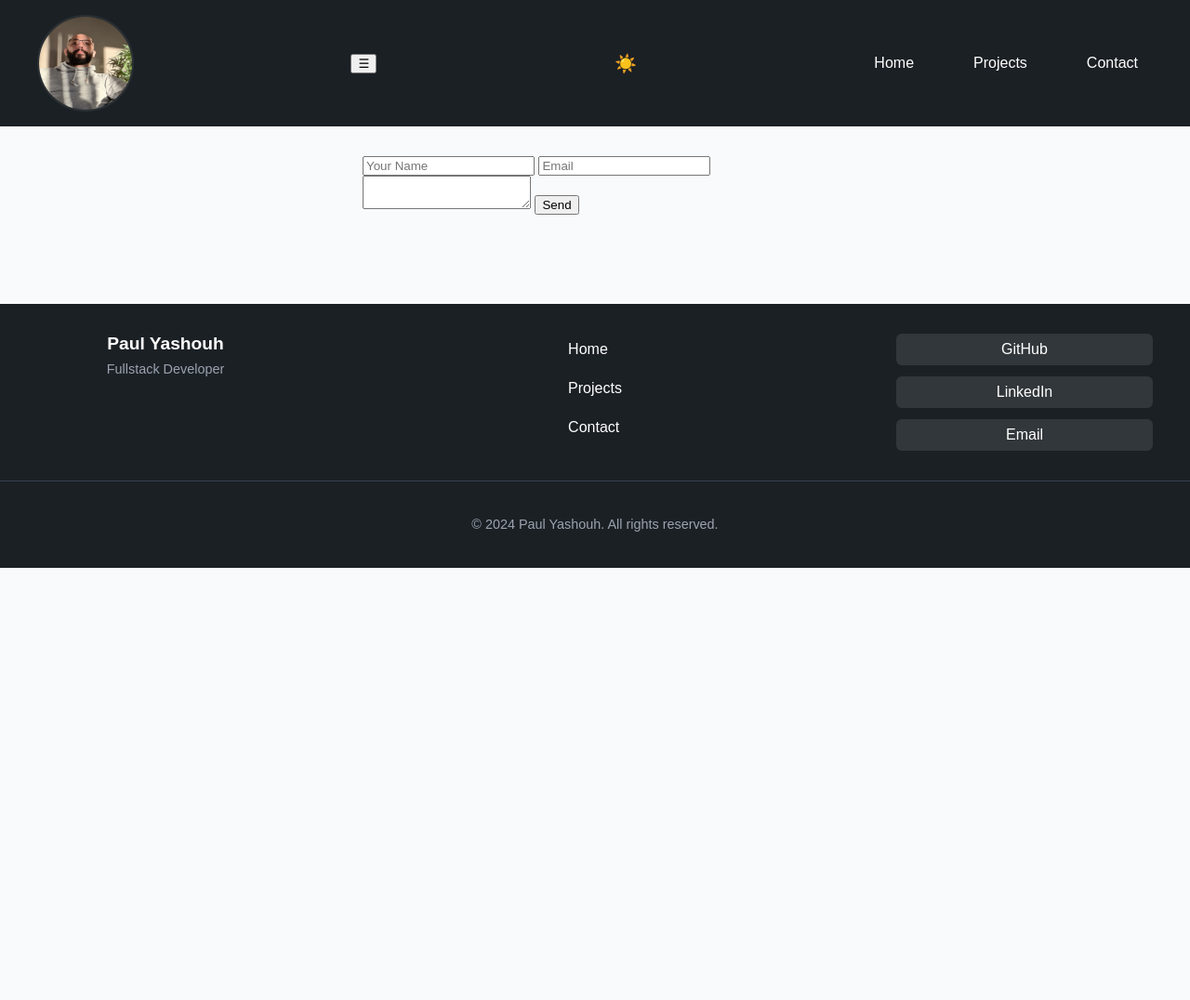
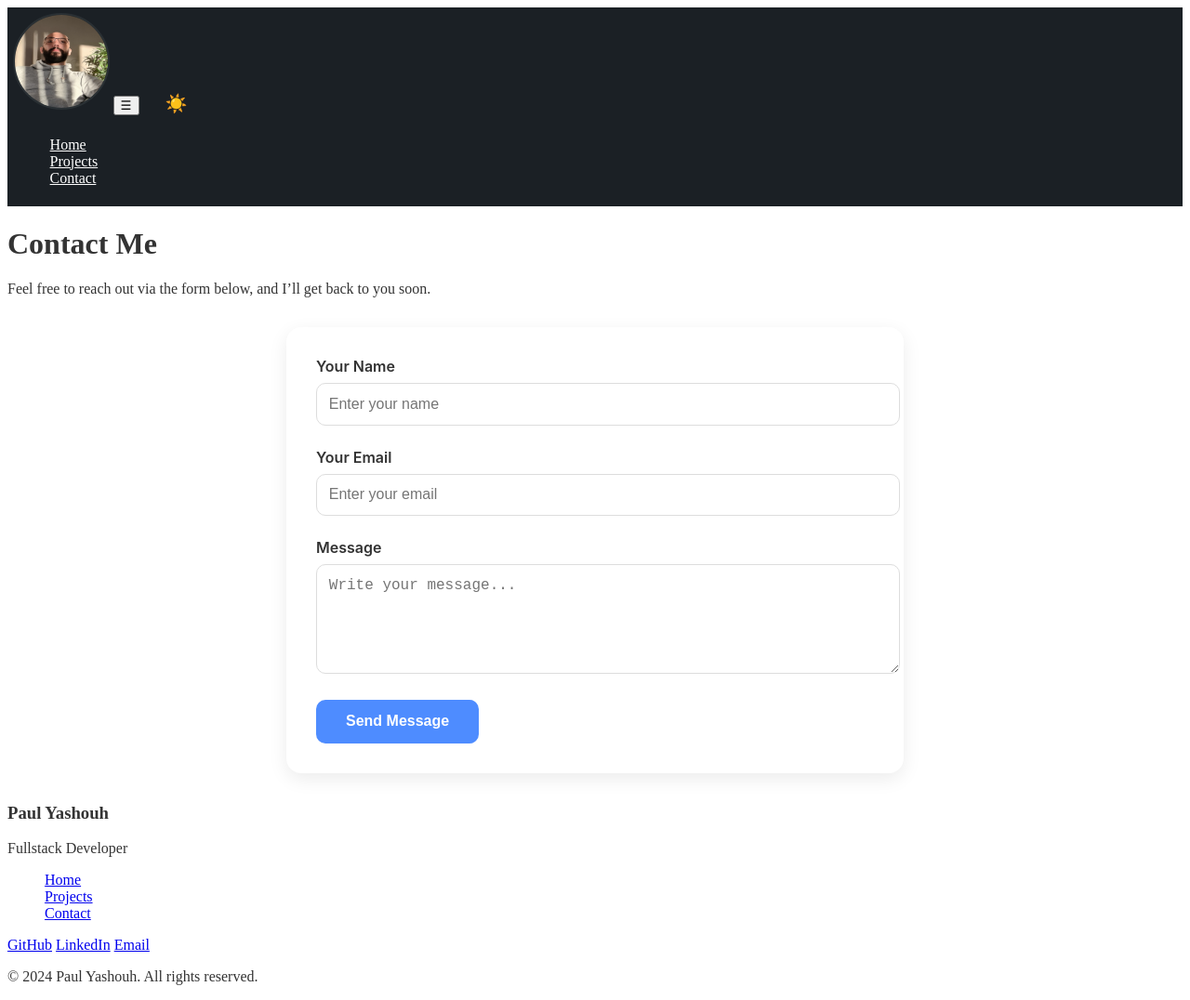
Before and after one commit to payamaya/payamaya.github.io, a Jekyll site: the page built from contact.md, in a window 1280 px wide and 1076 px high. Shown: the whole window at 93% size. Built offline with Jekyll 4.4.1, drawn with Linux system fonts in a browser that asks for light colours.

Commit message:
adding style to the contact form

```diff
--- a/_includes/contact-form.html
+++ b/_includes/contact-form.html
@@ -1,6 +1,23 @@
-<form netlify>
-  <input type="text" name="name" placeholder="Your Name">
-  <input type="email" name="email" placeholder="Email">
-  <textarea name="message"></textarea>
-  <button type="submit">Send</button>
+<form name="contact" method="POST" data-netlify="true" netlify-honeypot="bot-field" class="contact-form">
+  <input type="hidden" name="form-name" value="contact">
+  <p class="hidden">
+    <label>Don’t fill this out if you’re human: <input name="bot-field"></label>
+  </p>
+
+  <div class="form-group">
+    <label for="name">Your Name</label>
+    <input type="text" id="name" name="name" placeholder="Enter your name" required>
+  </div>
+
+  <div class="form-group">
+    <label for="email">Your Email</label>
+    <input type="email" id="email" name="email" placeholder="Enter your email" required>
+  </div>
+
+  <div class="form-group">
+    <label for="message">Message</label>
+    <textarea id="message" name="message" placeholder="Write your message..." rows="5" required></textarea>
+  </div>
+
+  <button type="submit" class="submit-btn">Send Message</button>
 </form>
--- a/contact.md
+++ b/contact.md
@@ -4,4 +4,8 @@ title: Contact Me
 description: Get in touch
 ---
 
+# Contact Me
+
+Feel free to reach out via the form below, and I’ll get back to you soon.
+
 {% include contact-form.html %}
--- a/index.css
+++ b/index.css
@@ -1,11 +1,11 @@
 :root {
   /* Light mode defaults */
-  --bg-color: #f8fafc;
+  --bg-color: #ffffff;
   --text-color: #333333;
   --primary-color: #2a3034;
   --header-bg: #1b2025;
   --header-text: #ffffff;
-  --card-bg: #ffffff;
+  --card-bg: #f8f9fa;
   --card-shadow: rgba(0, 0, 0, 0.1);
 }
 
@@ -24,49 +24,18 @@ body {
   background-color: var(--bg-color);
   color: var(--text-color);
   transition: all 0.3s ease;
-  margin: 0;
-  padding: 0;
-  font-family: Arial, sans-serif;
 }
 
 header {
   background-color: var(--header-bg);
-  padding: 1rem 0;
+  padding: 0.35rem;
   position: sticky;
   top: 0;
-  z-index: 100;
 }
 
-/* Navigation Styles */
-nav {
-  display: flex;
-  justify-content: space-between;
-  align-items: center;
-  padding: 0 2rem;
-  max-width: 1200px;
-  margin: 0 auto;
+nav ul li a {
+  color: var(--header-text);
 }
-
-#nav-menu {
-  display: flex;
-  gap: 2rem;
-  margin: 0;
-  padding: 0;
-}
-
-#nav-menu li a {
-  color: var(--header-text);
-  text-decoration: none;
-  padding: 0.5rem 1rem;
-  border-radius: 4px;
-  transition: background-color 0.3s ease;
-}
-
-#nav-menu li a:hover,
-#nav-menu li a.active {
-  background-color: var(--primary-color);
-}
-
 li {
   list-style: none;
 }
@@ -81,51 +50,19 @@ li {
   margin-left: 1rem;
 }
 
-/* Profile Image */
-nav img {
+/* Your Existing Styles (Updated for Theme) */
+img {
   border-radius: 50%;
   width: 50px;
   height: 50px;
   border: 2px solid var(--primary-color);
 }
 
-/* Main Content */
-main {
-  max-width: 1200px;
-  margin: 0 auto;
-  padding: 2rem;
+nav ul li a.active {
+  background-color: var(--primary-color);
 }
 
-/* Skills Section Styles */
-.skills-container {
-  font-size: 0.9em;
-  line-height: 1.5;
-  margin: 2rem 0;
-}
-
-.skill-category {
-  margin-bottom: 12px;
-  padding: 8px 0;
-  border-bottom: 1px solid #eee;
-}
-
-.skill-title {
-  color: #2563eb;
-  font-weight: 700;
-  display: inline-block;
-  min-width: 200px;
-}
-
-.skill-items {
-  color: #1e40af;
-  font-weight: 500;
-}
-
-[data-theme='dark'] .skill-category {
-  border-bottom-color: #444;
-}
-
-/* Content Cards */
+/* Content Cards Example */
 .card {
   background: var(--card-bg);
   box-shadow: 0 2px 4px var(--card-shadow);
@@ -133,14 +70,22 @@ main {
   margin: 1rem 0;
   border-radius: 8px;
 }
-
 .nav-controls {
   display: flex;
   align-items: center;
   gap: 1rem;
 }
 
-/* Projects */
+.theme-toggle {
+  background: none;
+  border: none;
+  cursor: pointer;
+  font-size: 1.2rem;
+  padding: 0.5rem;
+}
+
+/* PROJETCS */
+/* Projects grid */
 .projects {
   display: grid;
   gap: 2rem;
@@ -150,7 +95,6 @@ main {
   border: 1px solid #ddd;
   padding: 1.5rem;
   border-radius: 8px;
-  background: var(--card-bg);
 }
 
 /* Contact form */
@@ -158,149 +102,70 @@ form {
   max-width: 500px;
   margin: 0 auto;
 }
-
-/* Mobile Menu Styles */
-@media (max-width: 768px) {
-  .hamburger {
-    display: block;
-    background: var(--primary-color);
-    color: white;
-    border: none;
-    padding: 0.5rem;
-    border-radius: 4px;
-    font-size: 1.5rem;
-  }
-
-  #nav-menu {
-    position: fixed;
-    top: 0;
-    left: -100%;
-    width: 70%;
-    height: 100vh;
-    background-color: var(--header-bg);
-    flex-direction: column;
-    padding: 2rem 1rem;
-    transition: all 0.3s ease-out;
-    z-index: 1000;
-  }
-
-  #nav-menu.show {
-    left: 0;
-  }
-
-  #nav-menu li {
-    width: 100%;
-    margin: 0.5rem 0;
-  }
-
-  #nav-menu li a {
-    display: block;
-    padding: 1rem;
-    border-radius: 4px;
-  }
-
-  .skill-title {
-    min-width: 140px;
-    display: block;
-    margin-bottom: 2px;
-  }
-
-  main {
-    padding: 1rem;
-  }
-}
-/* Contact Section Styles */
-.contact-container {
+/* CONTACT - FORM */
+.contact-form {
   max-width: 600px;
   margin: 2rem auto;
+  background: #ffffff;
+  padding: 2rem;
+  border-radius: 16px;
+  box-shadow: 0 6px 20px rgba(0, 0, 0, 0.08);
+  font-family: 'Inter', sans-serif;
 }
 
-.contact-card {
-  background: var(--card-bg);
-  border-radius: 12px;
-  padding: 2rem;
-  box-shadow: 0 4px 6px var(--card-shadow);
-  border: 1px solid #e1e5e9;
+.contact-form .form-group {
+  margin-bottom: 1.5rem;
 }
 
-.profile-header {
-  display: flex;
-  align-items: center;
-  gap: 1.5rem;
-  margin-bottom: 2rem;
-  padding-bottom: 1.5rem;
-  border-bottom: 2px solid #f0f0f0;
+.contact-form label {
+  display: block;
+  font-weight: 600;
+  color: #333;
+  margin-bottom: 0.5rem;
 }
 
-.profile-img {
-  width: 100px;
-  height: 100px;
-  border-radius: 50%;
-  object-fit: cover;
-  border: 3px solid #2563eb;
+.contact-form input,
+.contact-form textarea {
+  width: 100%;
+  padding: 0.8rem;
+  border: 1px solid #ddd;
+  border-radius: 10px;
+  font-size: 1rem;
+  transition:
+    border-color 0.2s,
+    box-shadow 0.2s;
 }
 
-.profile-info h3 {
-  margin: 0 0 0.5rem 0;
-  color: var(--text-color);
-  font-size: 1.5rem;
+.contact-form input:focus,
+.contact-form textarea:focus {
+  border-color: #4e8cff;
+  box-shadow: 0 0 4px rgba(78, 140, 255, 0.4);
+  outline: none;
 }
 
-.profile-info p {
-  margin: 0;
-  color: #6b7280;
+.submit-btn {
+  display: inline-block;
+  background: #4e8cff;
+  color: #fff;
+  border: none;
+  padding: 0.9rem 2rem;
+  border-radius: 10px;
   font-size: 1rem;
+  font-weight: 600;
+  cursor: pointer;
+  transition:
+    background 0.3s,
+    transform 0.2s;
 }
 
-.contact-details {
-  display: flex;
-  flex-direction: column;
-  gap: 1rem;
+.submit-btn:hover {
+  background: #3c76e8;
+  transform: translateY(-2px);
 }
 
-.contact-item {
-  display: flex;
-  align-items: flex-start;
-  gap: 1rem;
-  padding: 0.75rem;
-  border-radius: 8px;
-  transition: background-color 0.2s ease;
+.hidden {
+  display: none;
 }
-
-.contact-item:hover {
-  background-color: rgba(37, 99, 235, 0.05);
-}
-
-.contact-icon {
-  font-size: 1.25rem;
-  min-width: 30px;
-}
-
-.contact-text {
-  display: flex;
-  flex-direction: column;
-  gap: 0.25rem;
-}
-
-.contact-text strong {
-  color: #374151;
-  font-size: 0.9rem;
-  font-weight: 600;
-}
-
-.contact-text span,
-.contact-text a {
-  color: var(--text-color);
-  text-decoration: none;
-  font-size: 1rem;
-}
-
-.contact-text a:hover {
-  color: #2563eb;
-  text-decoration: underline;
-}
-
-/* Grid Layout Alternative */
 /* Contact Grid Layout */
 .contact-grid {
   display: grid;
@@ -325,7 +190,7 @@ form {
 .profile-img-large {
   width: 150px;
   height: 150px;
-  border-radius: 50%;
+  border-radius: 50px; /* Matches your inline style */
   object-fit: cover;
   border: 4px solid #2563eb;
   margin-bottom: 1rem;
@@ -417,17 +282,57 @@ form {
   color: var(--text-color);
   font-size: 1rem;
   font-weight: 500;
+  margin: 0;
 }
 
-.contact-field a {
+.contact-field .value a {
   color: var(--text-color);
   text-decoration: none;
   transition: color 0.3s ease;
+  display: inline-block;
 }
 
-.contact-field a:hover {
+.contact-field .value a:hover {
   color: #2563eb;
   text-decoration: underline;
+}
+
+/* Special styling for phone link */
+.contact-field .value a[href^='tel:'] {
+  font-weight: 600;
+  color: #2563eb;
+}
+
+.contact-field .value a[href^='tel:']:hover {
+  color: #1d4ed8;
+  text-decoration: none;
+  transform: translateY(-1px);
+}
+
+/* Email link styling */
+.contact-field .value a[href^='mailto:'] {
+  color: var(--text-color);
+}
+
+.contact-field .value a[href^='mailto:']:hover {
+  color: #2563eb;
+}
+
+/* External link styling (GitHub, LinkedIn) */
+.contact-field .value a[target='_blank'] {
+  color: var(--text-color);
+  position: relative;
+}
+
+.contact-field .value a[target='_blank']:hover {
+  color: #2563eb;
+}
+
+.contact-field .value a[target='_blank']::after {
+  content: '↗';
+  font-size: 0.8em;
+  margin-left: 2px;
+  opacity: 0.7;
 }
 
 /* Dark theme adjustments */
@@ -453,6 +358,22 @@ form {
 
 [data-theme='dark'] .contact-field .value {
   color: #f3f4f6;
+}
+
+[data-theme='dark'] .contact-field .value a {
+  color: #f3f4f6;
+}
+
+[data-theme='dark'] .contact-field .value a:hover {
+  color: #60a5fa;
+}
+
+[data-theme='dark'] .contact-field .value a[href^='tel:'] {
+  color: #60a5fa;
+}
+
+[data-theme='dark'] .contact-field .value a[href^='tel:']:hover {
+  color: #93c5fd;
 }
 
 /* Mobile responsive */
@@ -500,143 +421,72 @@ form {
   .contact-field .icon {
     align-self: center;
   }
+
+  .profile-img-large {
+    width: 100px;
+    height: 100px;
+  }
 }
-/* Footer Styles */
-.site-footer {
-  background: var(--header-bg);
-  color: var(--header-text);
-  padding: 2rem 0 0;
-  margin-top: 4rem;
-}
+/* --------------------------- */
 
-.footer-content {
-  max-width: 1200px;
-  margin: 0 auto;
-  padding: 0 2rem;
-  display: grid;
-  grid-template-columns: 1fr 2fr 1fr;
-  gap: 3rem;
-  align-items: start;
-}
-
-.footer-profile {
-  text-align: center;
-}
-
-.footer-img {
-  width: 80px;
-  height: 80px;
-  border-radius: 50%;
-  object-fit: cover;
-  border: 2px solid #2563eb;
-  margin-bottom: 1rem;
-}
-
-.footer-info h3 {
-  margin: 0 0 0.5rem 0;
-  font-size: 1.2rem;
-}
-
-.footer-info p {
-  margin: 0;
-  color: #9ca3af;
-  font-size: 0.9rem;
-}
-
-.footer-nav {
-  display: flex;
-  justify-content: center;
-}
-
-.footer-menu {
-  display: flex;
-  flex-direction: column;
-  gap: 0.5rem;
-  margin: 0;
-  padding: 0;
-}
-
-.footer-menu li {
-  list-style: none;
-}
-
-.footer-menu a {
-  color: var(--header-text);
-  text-decoration: none;
-  padding: 0.5rem 1rem;
-  border-radius: 6px;
-  transition: all 0.3s ease;
-  display: block;
-}
-
-.footer-menu a:hover,
-.footer-menu a.active {
-  background-color: rgba(37, 99, 235, 0.2);
-  color: #60a5fa;
-}
-
-.footer-social {
-  display: flex;
-  flex-direction: column;
-  gap: 0.75rem;
-  text-align: right;
-}
-
-.social-link {
-  color: var(--header-text);
-  text-decoration: none;
-  padding: 0.5rem;
-  border-radius: 6px;
-  transition: all 0.3s ease;
-  text-align: center;
-  background: rgba(255, 255, 255, 0.1);
-}
-
-.social-link:hover {
-  background: rgba(37, 99, 235, 0.3);
-  transform: translateY(-2px);
-}
-
-.footer-bottom {
-  border-top: 1px solid #374151;
-  margin-top: 2rem;
-  padding: 1.5rem 0;
-  text-align: center;
-  color: #9ca3af;
-  font-size: 0.9rem;
-}
-
-/* Mobile responsive footer */
+/* Mobile Menu Styles */
 @media (max-width: 768px) {
-  .footer-content {
-    grid-template-columns: 1fr;
-    gap: 2rem;
-    text-align: center;
+  /* Hide desktop menu by default on mobile */
+  #nav-menu {
+    position: fixed;
+    top: 0;
+    left: -100%;
+    width: 70%; /* Takes up 70% of screen width */
+    height: 100vh;
+    background-color: var(--header-bg);
+    flex-direction: column;
+    padding: 2rem 1rem;
+    transition: all 0.3s ease-out;
+    z-index: 1000;
+    margin-top: 0;
   }
 
-  .footer-social {
-    text-align: center;
-    flex-direction: row;
-    justify-content: center;
+  /* Show menu when 'show' class is added */
+  #nav-menu.show {
+    left: 0;
   }
 
-  .footer-menu {
-    flex-direction: row;
-    flex-wrap: wrap;
-    justify-content: center;
+  /* Hamburger button styles */
+  .hamburger {
+    display: block;
+    position: fixed;
+    top: 1rem;
+    right: 1rem;
+    z-index: 1100;
+    background: var(--primary-color);
+    color: white;
+    border: none;
+    padding: 0.5rem;
+    border-radius: 4px;
+    font-size: 1.5rem;
   }
 
-  .footer-menu a {
-    padding: 0.5rem;
+  /* Menu items */
+  #nav-menu li {
+    width: 100%;
+    margin: 0.5rem 0;
+  }
+
+  #nav-menu li a {
+    display: block;
+    padding: 1rem;
+    border-radius: 4px;
+  }
+
+  /* Overlay when menu is open */
+  #nav-menu.show::before {
+    content: '';
+    position: fixed;
+    top: 0;
+    right: 0;
+    width: 100%;
+    height: 100%;
+    background-color: rgba(0, 0, 0, 0.5);
+    z-index: -1;
   }
 }
-
-@media (max-width: 480px) {
-  .footer-content {
-    padding: 0 1rem;
-  }
-
-  .footer-menu {
-    flex-direction: column;
-  }
-}
```
Also changed, not shown: index.md (+3 -1 lines).
